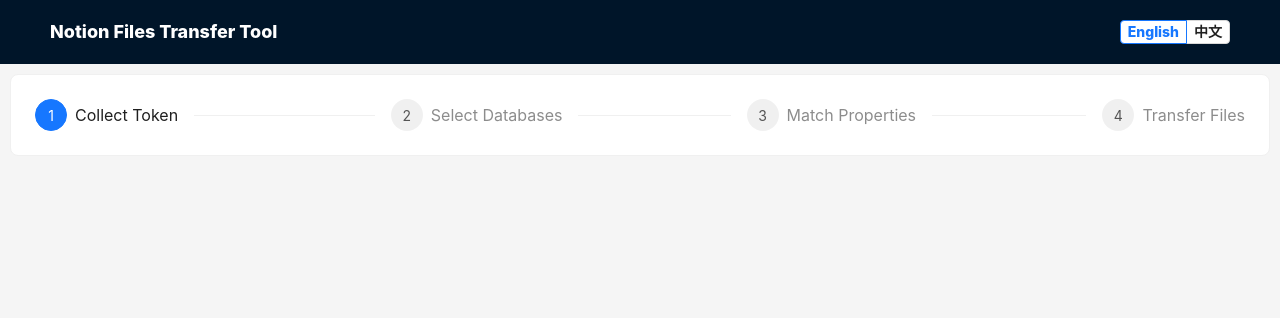
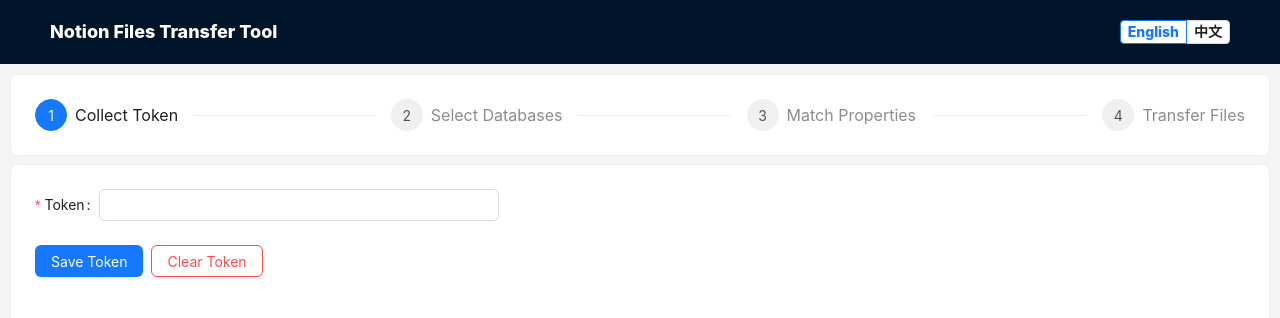
Before and after one commit to XuQuan-nikkkki/notion_files_transfer_tool, a React app: page / in a window 1280 px wide. Shown: the top 318 px of the page. Built offline with nearby package versions, Linux system fonts and the light colour scheme.

Commit message:
feat: add step 1: collect token

```diff
--- a/src/App.tsx
+++ b/src/App.tsx
@@ -1,10 +1,11 @@
 import React, { CSSProperties, useState } from "react";
-import { Layout, Radio, ConfigProvider } from "antd";
+import { Layout, Radio, ConfigProvider, Space, Card } from "antd";
 import enUS from "antd/locale/en_US";
 import zhCN from "antd/locale/zh_CN";
 
 import { Language, LANGUAGE_MAP, LANGUAGES, Step, TITLE_MAP } from "./constant";
 import Steps from "./Steps";
+import CollectToken from "./CollectToken";
 
 const { Header, Content } = Layout;
 
@@ -49,6 +50,15 @@ const App = () => {
     );
   };
 
+  const renderStepContent = () => {
+    switch (step) {
+      case "collectToken":
+        return <CollectToken language={language} />;
+      default:
+        return null;
+    }
+  };
+
   return (
     <div className="app">
       <ConfigProvider locale={language === "Chinese" ? zhCN : enUS}>
@@ -58,7 +68,10 @@ const App = () => {
             {renderLanguageSelector()}
           </Header>
           <Content style={contentStyle}>
-            <Steps language={language} step={step} onChangeStep={setStep} />
+            <Space direction="vertical" style={{ width: "100%" }}>
+              <Steps language={language} step={step} onChangeStep={setStep} />
+              <Card>{renderStepContent()}</Card>
+            </Space>
           </Content>
         </Layout>
       </ConfigProvider>
--- /dev/null
+++ b/src/CollectToken.tsx
@@ -0,0 +1,44 @@
+import { Input, Form, Button, Space } from "antd";
+import React from "react";
+
+import { CollectTokenActionCopy, Language } from "./constant";
+
+const { useForm, Item: FormItem } = Form;
+
+type Props = {
+  language: Language;
+};
+const CollectToken = ({ language }: Props) => {
+  const [form] = useForm();
+
+  const onSubmit = () => {
+    const token = form.getFieldValue("token");
+    console.log(token);
+  };
+
+  const onClear = () => {
+    form.setFieldsValue({ token: "" });
+  };
+
+  return (
+    <div>
+      <Form form={form}>
+        <FormItem name="token" label="Token:" rules={[{ required: true }]}>
+          <Input style={{ width: 400 }} />
+        </FormItem>
+        <FormItem>
+          <Space>
+            <Button htmlType="submit" type="primary" onClick={onSubmit}>
+              {CollectTokenActionCopy.saveToken[language]}
+            </Button>
+            <Button danger onClick={onClear}>
+              {CollectTokenActionCopy.clearToken[language]}
+            </Button>
+          </Space>
+        </FormItem>
+      </Form>
+    </div>
+  );
+};
+
+export default CollectToken;
--- a/src/constant.ts
+++ b/src/constant.ts
@@ -41,3 +41,14 @@ export const STEPS_COPY_MAP: { [key in Step]: LanguageToCopy } = {
     Chinese: "传输文件",
   },
 };
+
+export const CollectTokenActionCopy: { [key: string]: LanguageToCopy } = {
+  saveToken: {
+    English: "Save Token",
+    Chinese: "保存 Token",
+  },
+  clearToken: {
+    English: "Clear Token",
+    Chinese: "清空 Token",
+  },
+};
```
